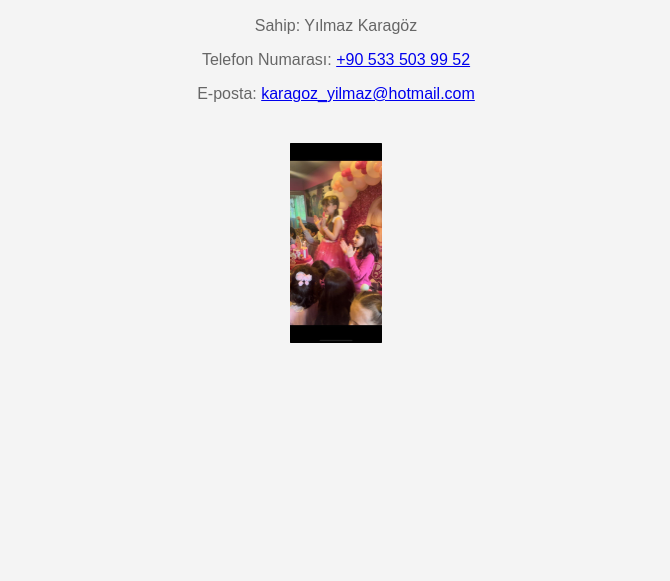
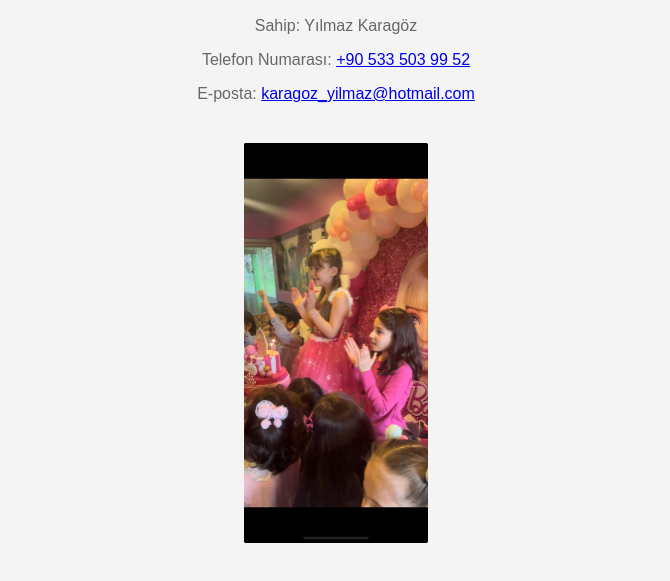
Before and after one commit to EmreKaragozUSA/Yilmaz, a plain HTML site: page index.html in a window 1280 px wide. Shown: the part 121-702 px from the top of the page, without its empty margins (304-974 px from the left). Drawn offline with Linux system fonts and the light colour scheme.

Commit message:
Update index.html
v0.9.4

```diff
--- a/index.html
+++ b/index.html
@@ -30,9 +30,9 @@
       margin-top: 40px;
     }
     img {
-      max-width: 100%;
+      max-width: 200%;
       height: auto;
-      max-height: 200px; /* Adjust this value to your desired height */
+      max-height: 400px; /* Adjust this value to your desired height */
     }
   </style>
 </head>
```
